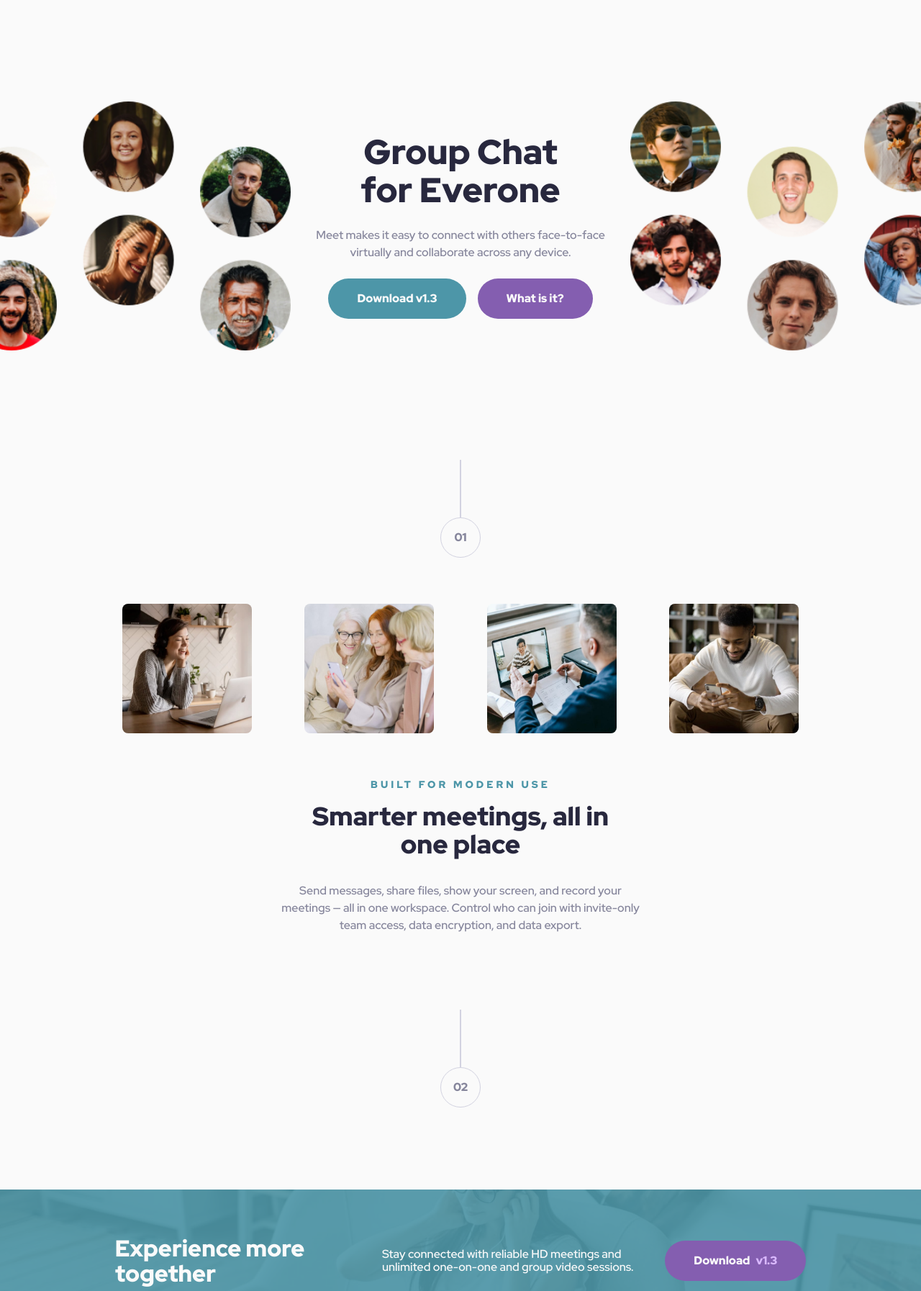
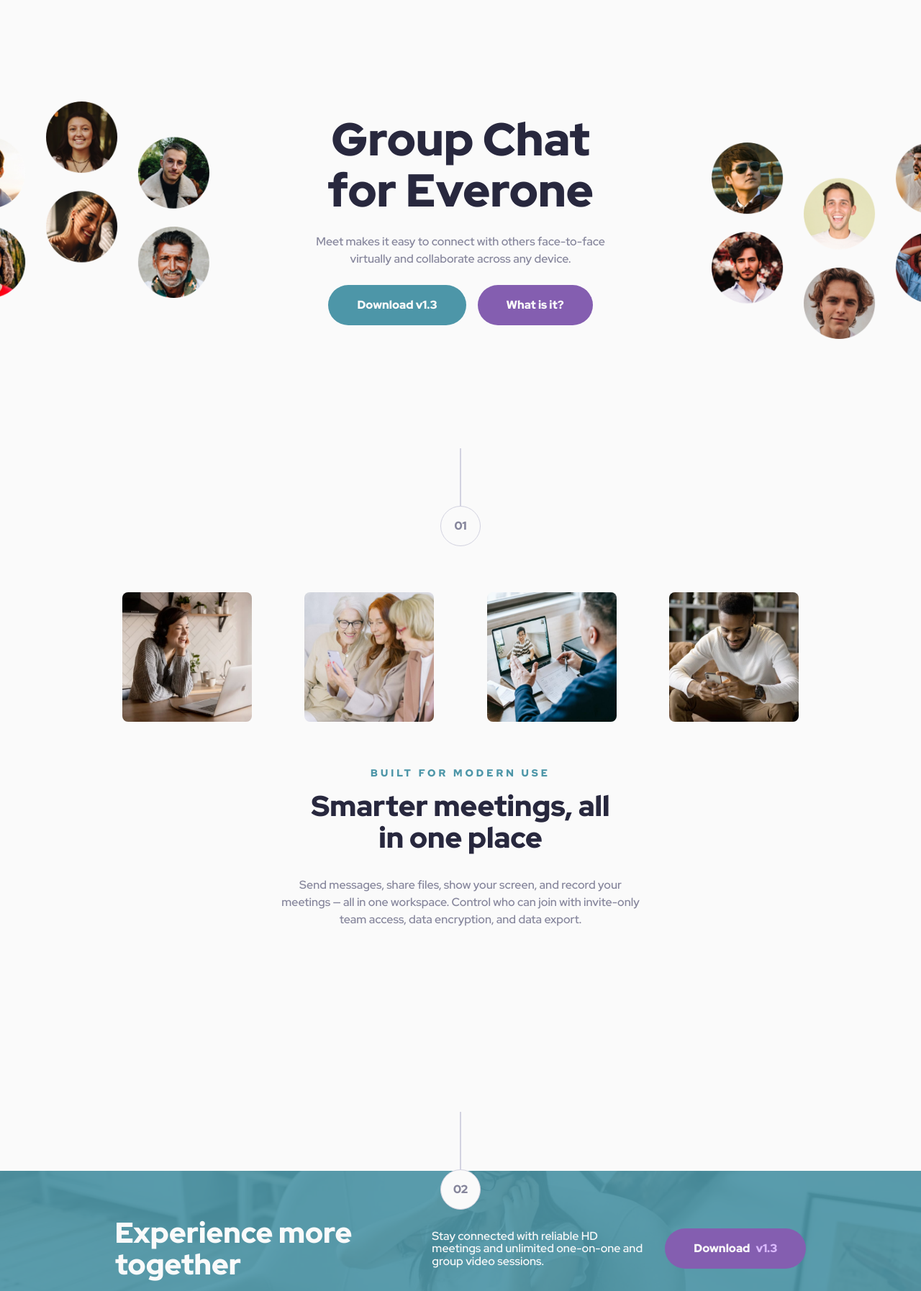
Before and after one commit to hussaindev94/frontend-mentor-chanllengs-meet-landing-page, a plain HTML site: page index.html in a window 1280 px wide. Shown: the part 106-1900 px from the top of the page at 72% size. Drawn offline with Linux system fonts and the light colour scheme.

Commit message:
Adding hover effects on desktop styles.

```diff
--- a/styles/mediaqueries.css
+++ b/styles/mediaqueries.css
@@ -89,11 +89,43 @@
             width: 32%;
             height: 100%;
           }
+          .right-hero-img {
+            display: flex;
+            justify-content: flex-end;
+            align-items: center;
+            flex: 1 0 0;
+            align-self: stretch;
+            padding: 5.7rem 0 0 9.5852rem;
+          }
+          .left-hero-img {
+            display: flex;
+            flex-direction: column;
+            align-items: center;
+            flex: 1 0 0;
+            align-self: stretch;
+            padding: 0 9.5852rem 5.7rem 0;
+          }
           .hero-img-wrapper {
             display: none;
           }
           .hero-content {
-            width: 29%;
+            .hero-title {
+              font-size: 6.4rem;
+            }
+            .button-area {
+              .hero-primary-button {
+                transition: opacity 0.2s ease;
+                &:hover {
+                  opacity: 0.8;
+                }
+              }
+              .hero-secondary-button {
+                transition: opacity 0.2s ease;
+                &:hover {
+                  opacity: 0.8;
+                }
+              }
+            }
           }
         }
       }
@@ -112,12 +144,19 @@
               height: 18rem;
             }
           }
+          .main-content-info {
+            .main-content-header {
+              .main-content-title {
+                font-size: 4rem;
+              }
+            }
+          }
         }
       }
     }
     .footer {
       .number {
-        bottom: -10.5rem;
+        bottom: -25.5rem;
       }
       .footer-hero {
         background: url(../assets/desktop/image-footer.jpg) lightgray 50% /
@@ -126,15 +165,25 @@
           flex-direction: row;
           justify-content: space-around;
           width: 79%;
+          max-width: 112rem;
           .footer-content-title {
             text-align: left;
             text-wrap: unset;
             flex-grow: 1;
             flex-shrink: 1;
           }
+          .footer-content-title {
+            font-size: 4rem;
+          }
           .footer-content-text {
             text-align: left;
             flex-shrink: 3;
+          }
+          .footer-content-button {
+            transition: opacity 0.2s ease;
+            &:hover {
+              opacity: 0.6;
+            }
           }
         }
       }
```
Also changed, not shown: 1 other file.
